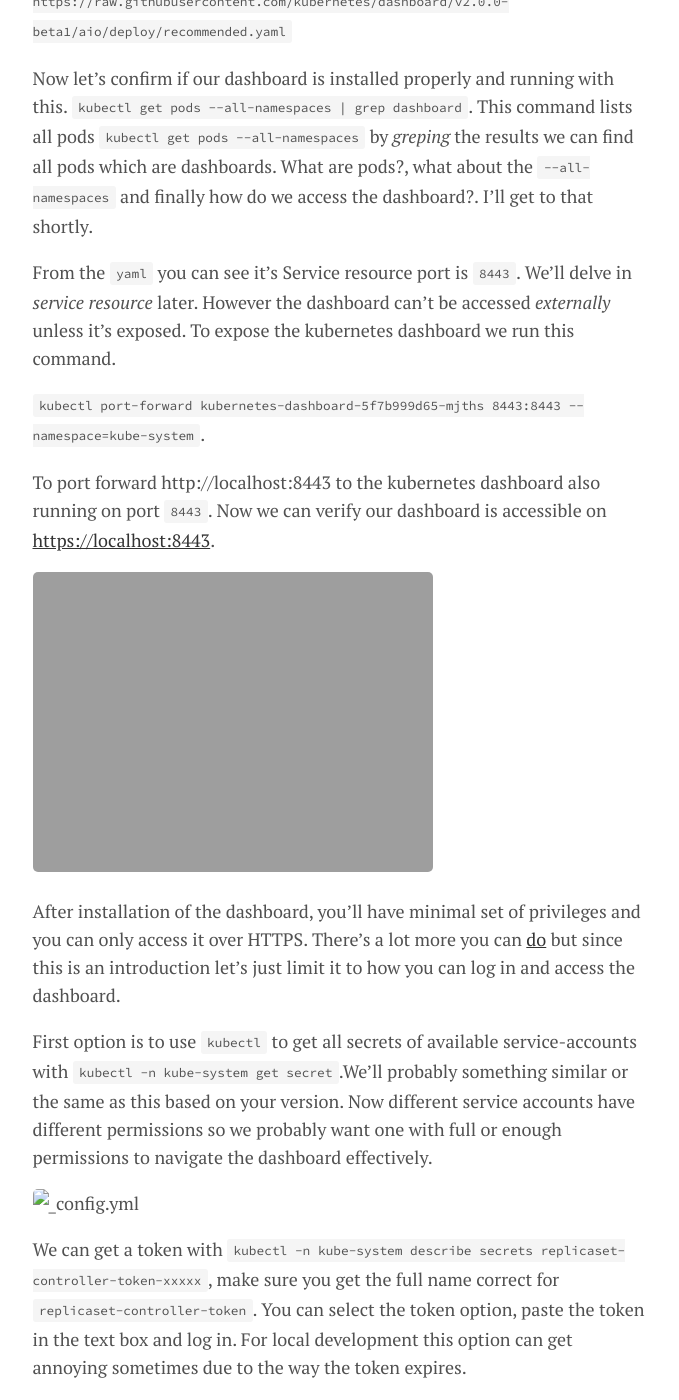
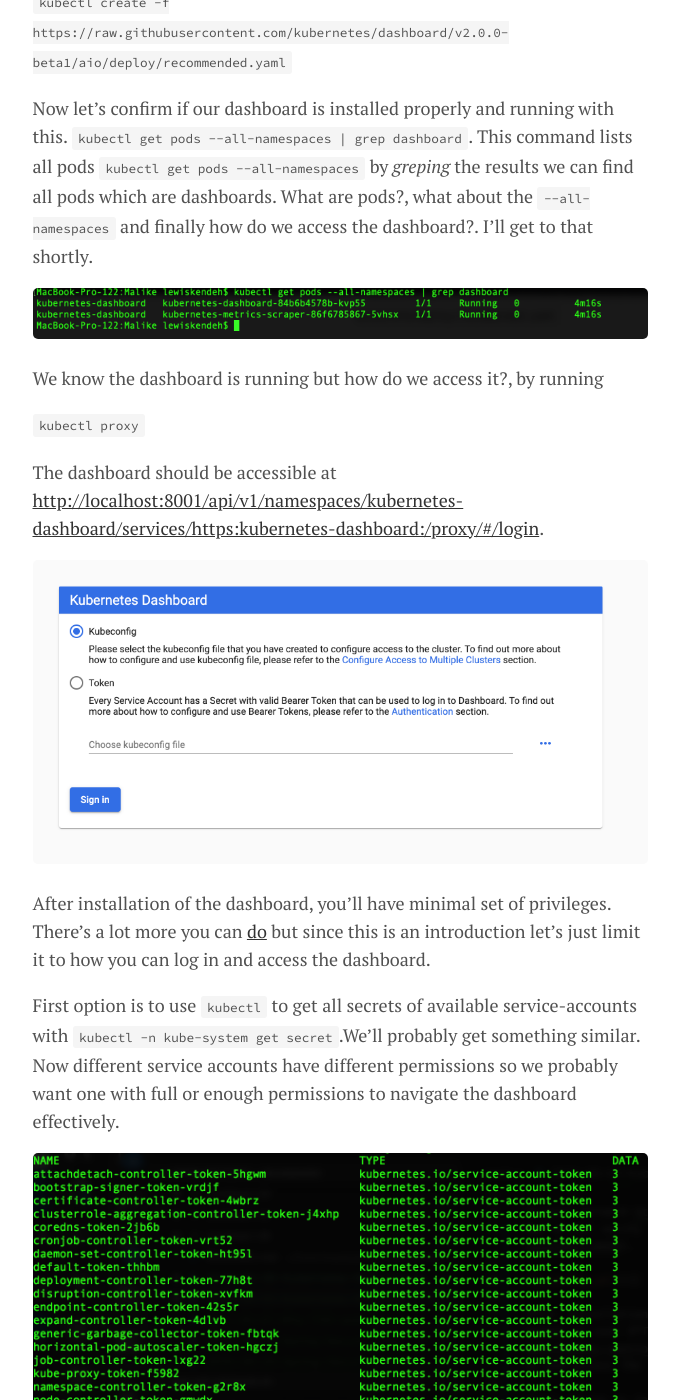
Before and after one commit to malike/malike.github.io, a Jekyll site: the page built from _posts/2020-06-26-Starting-With-Kubernetes-Docker-For-Mac-1.md, in a window 1280 px wide and 1400 px high, scrolled down 1170 px. Shown: the whole window, without its empty margins (300-979 px from the left). Built offline with Jekyll 4.4.1, drawn with Linux system fonts in a browser that asks for light colours; comment, search, counter and statistics services are not loaded; some of the changed text lies outside the part shown.

Commit message:
new post series about k8s

```diff
--- a/_posts/2020-06-26-Local-Development-With-Kubernetes-Docker-For-Mac.md
+++ b/_posts/2020-06-26-Starting-With-Kubernetes-Docker-For-Mac-1.md
@@ -24,18 +24,19 @@
 Now let's confirm if our dashboard is installed properly and running with this. `kubectl get pods --all-namespaces | grep dashboard`.
 This command lists all pods `kubectl get pods --all-namespaces` by _greping_ the results we can find all pods which are dashboards. What are pods?, what about the `--all-namespaces` and finally how do we access the dashboard?. I'll get to that shortly.
 
-From the `yaml` you can see it's Service resource port is `8443`. We'll delve in _service resource_ later. However the dashboard can't be accessed _externally_ unless it's exposed. To expose the kubernetes dashboard we run this command.
+![_config.yml]({{ site.github.url }}/assets/img/kube-101-grep-dashboard.png)
 
-`kubectl port-forward kubernetes-dashboard-5f7b999d65-mjths 8443:8443 --namespace=kube-system`.
+We know the dashboard is running but how do we access it?, by running
 
-To port forward http://localhost:8443 to the kubernetes dashboard also running on port `8443`.
-Now we can verify our dashboard is accessible on [https://localhost:8443](https://localhost:8443).
+`kubectl proxy`
 
-![_config.yml]({{ site.github.url }}/assets/img/tumblr_nhvyfbefec1qlwkdio1_500-1431380291.gif)
+The dashboard should be accessible at [http://localhost:8001/api/v1/namespaces/kubernetes-dashboard/services/https:kubernetes-dashboard:/proxy/#/login](http://localhost:8001/api/v1/namespaces/kubernetes-dashboard/services/https:kubernetes-dashboard:/proxy/#/login).
 
-After installation of the dashboard, you'll have minimal set of privileges and you can only  access it over HTTPS. There's a lot more you can [do](https://github.com/kubernetes/dashboard/wiki/Access-control) but since this is an introduction let's just limit it to how you can log in and access the dashboard.
+![_config.yml]({{ site.github.url }}/assets/img/kube-101-dashboard-login.png)
 
-First option is to use `kubectl` to get all secrets of available service-accounts with `kubectl -n kube-system get secret`.We'll probably something similar or the same as this based on your version. Now different service accounts have different permissions so we probably want one with full or enough permissions to navigate the dashboard effectively.
+After installation of the dashboard, you'll have minimal set of privileges. There's a lot more you can [do](https://github.com/kubernetes/dashboard/wiki/Access-control) but since this is an introduction let's just limit it to how you can log in and access the dashboard.
+
+First option is to use `kubectl` to get all secrets of available service-accounts with `kubectl -n kube-system get secret`.We'll probably get something similar. Now different service accounts have different permissions so we probably want one with full or enough permissions to navigate the dashboard effectively.
 
 ![_config.yml]({{ site.github.url }}/assets/img/kube-secrets.png)
 
@@ -45,9 +46,11 @@
 
 After successful login, you should see something like this.
 
-![_config.yml]({{ site.github.url }}/assets/img/kube-secrets.png)
+![_config.yml]({{ site.github.url }}/assets/img/kube-101-dashboard-home.png)
 
-### Developing on Kubernetes
+After following this steps, we can celebrate. Because we've successfully run Kubernetes, installed the Kube dashboard on our Mac. Now we can move to the next stage of developing a simple application to run on our local Kubernetes cluster.
+
+## 2. Developing on Kubernetes
 
 Now we've set up Kubernetes locally, how do we deploy our source. We can start of by running a simple nginx server. But before we deploy, let's look at some objects in Kubernetes and what they mean.
 
@@ -60,30 +63,27 @@
 ***Deployments :*** Deployment objects records information about the container image and whatever else it needs to know to start and run the container.
 
 There are more but this is just about what we need to deploy our first application.
-Let's create a deployment called `local-nginx` with this `kubectl create deployment local-nginx --image=nginx`. The `--image` options specifies the image we want to deploy in the pod. Once this completed let's verify our deployments and pod with `kubectl`. Using
-`kubectl describe deployments local-nginx` and `kubectl describe pod nginx` respectively.
+Let's create a deployment called `demo-nginx` with this:
+
+`kubectl create deployment demo-nginx --image=nginx`
+
+The `--image` options specifies the image we want to deploy in the pod. Once this completed let's verify our deployments and pod with `kubectl`. Using
+
+`kubectl describe deployments demo-nginx`
+
+`kubectl describe pod demo-nginx`
+
 Do note that we can also do this from the dashboard by just navigating pretty straightforward and simple Web UI.
 
-Now how de we access nginx, we'll need to expose our deployment with a service resource using the LoadBalancer type to help us access it. We know that the default port for nginx is 80, so we just need to port-forward the to port 80. `kubectl expose deployment demo-nginx --type=LoadBalancer --name=demo-nginx --port=8080 --target-port=80`. We can verify and confirm is nginx is accessible on port `8080`. Also we can describe the services with `kubectl` or just visualize on the dashboard.
+Now how de we access nginx, we'll need to expose our deployment with a service resource using the LoadBalancer type to help us access it. We know that the default port for nginx is 80, so we just need to port-forward the to port 80.
 
-Now let's try and develop and deploy a custom application
+`kubectl expose deployment demo-nginx --type=LoadBalancer --name=demo-nginx --port=8080 --target-port=80`.
 
-What about scaling. Confirm performance of a single instance and multiple instance with [k6.io](https://k6.io/) just as the previous [post](https://malike.github.io/Load-Testing-With-K6.html).
+We can verify and confirm is nginx is accessible on port `8080`. Also we can describe the services with `kubectl` or just visualize on the dashboard.
 
-<img src="{{ site.github.url }}/assets/img/k6io_threshold.png"  />
-###### <center>one instance</center>
+![_config.yml]({{ site.github.url }}/assets/img/kube-101-dashboard-confirm.png)
 
-After gathering the performance of a single instance of our single page html in an nginx server, we can scale our deployment to like 3 instances and see how it performs. To scale with kubectl we simply need to run this `kubectl scale deployment demo-nginx --replicas=3`.
-Monitor the deployment for it to finish with this `kubectl scale deployment demo-nginx --replicas=3` or again simply observing on the dashboard.
-
-<img src="{{ site.github.url }}/assets/img/k6io_threshold.png"  />
-###### <center>three instances</center>
-
-The difference is quite negligible since our application doesn't do much.
-
-Basically with this post you can see how simple it is to do simple local development with Kubernetes on Mac. This intentionally doesn't include the CI/CD, Helm or other complexities. Hopefully it helps you to get started.
-
+Next up in the series we'll build a custom application, package with [helm charts](https://helm.sh/) with custom services and deploy in our cluster. We'll also learn to scale our deployments, configure observability and monitor our clusters.
 
 **REFERENCES**
-
 [https://kubernetes.io/docs/reference/](https://kubernetes.io/docs/reference/)
```
Also changed, not shown: other parts of _posts/2020-06-26-Starting-With-Kubernetes-Docker-For-Mac-1.md (+2 -2 lines), assets/img/internationalization.png (added), assets/img/kube-101-dashboard-confirm.png (added), assets/img/kube-101-dashboard-home.png (added), assets/img/kube-101-dashboard-login.png (added), assets/img/kube-101-grep-dashboard.png (added), assets/img/kube-secrets.png (added).
